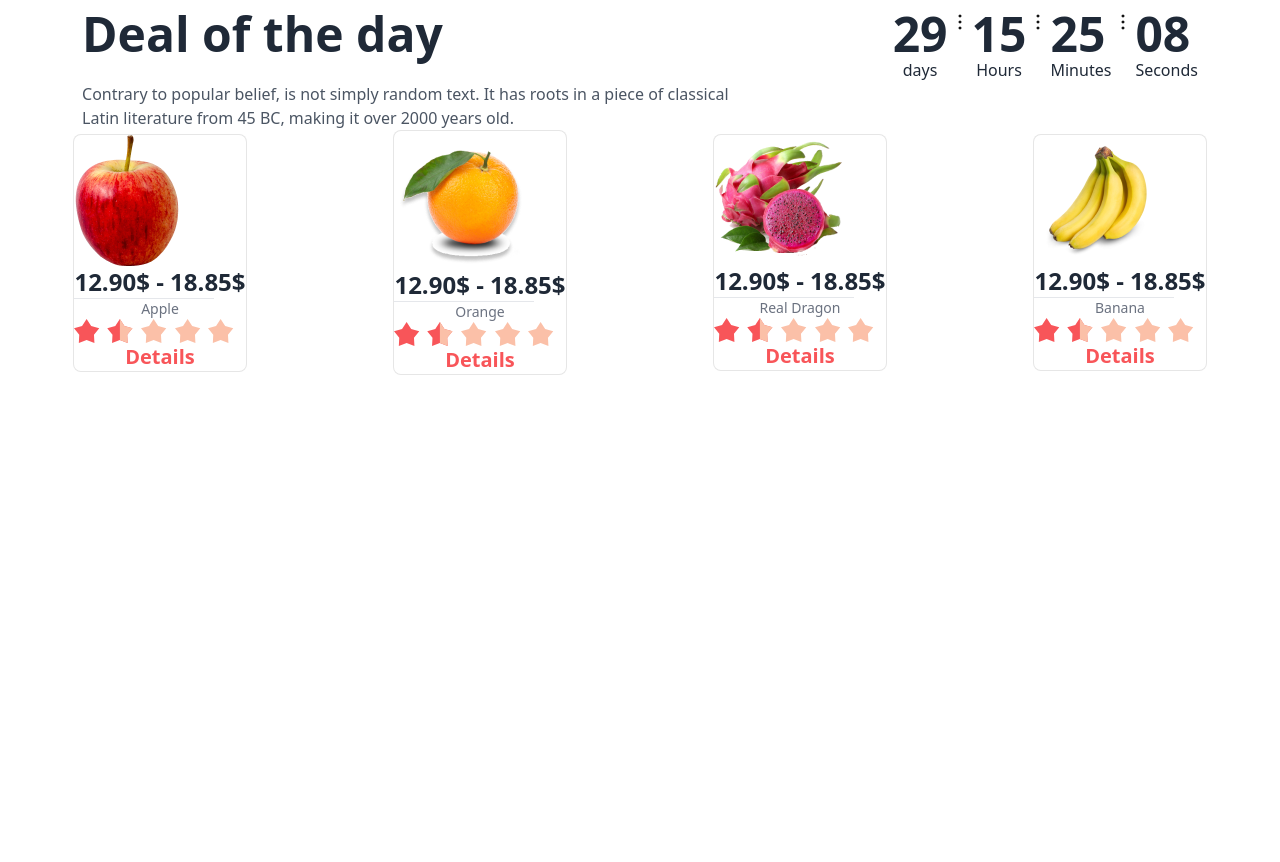
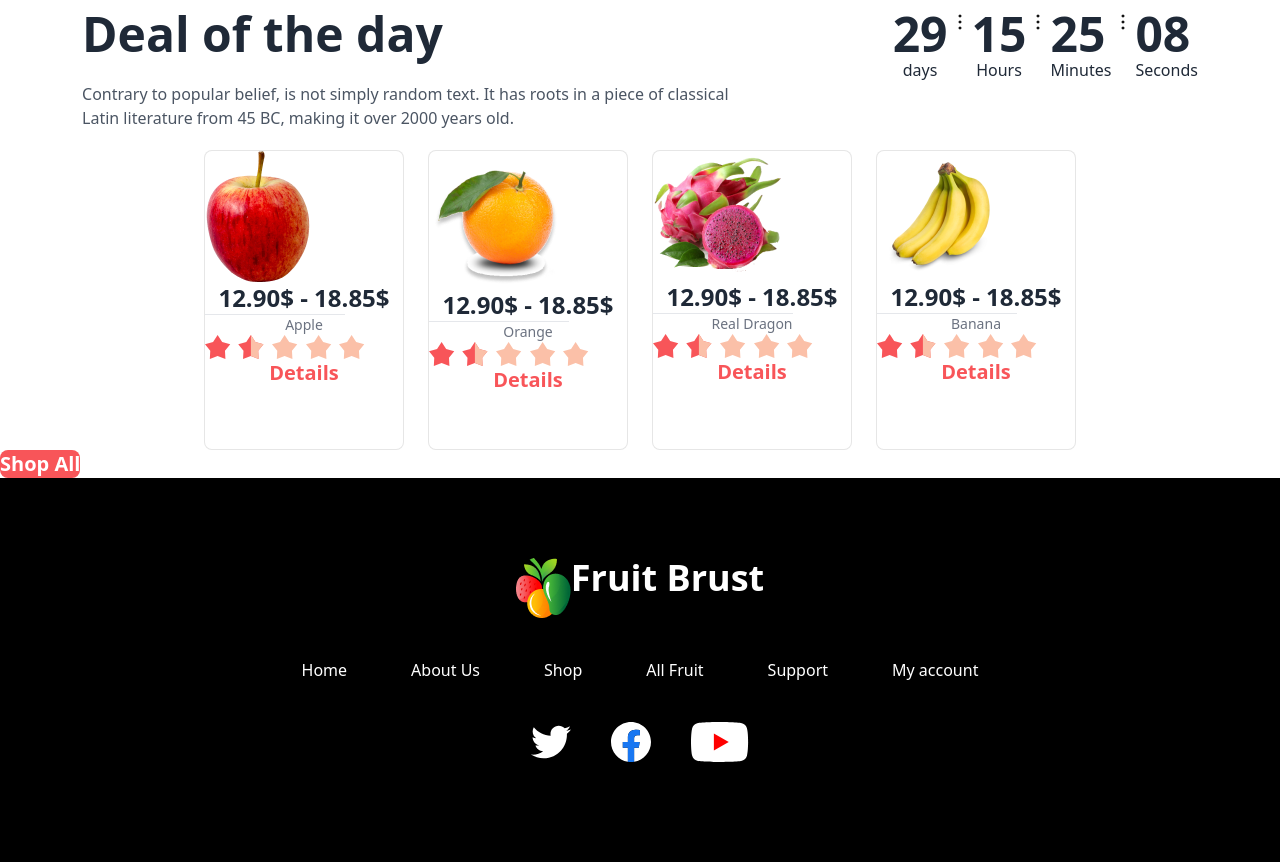
Before and after one commit to riajul5000/fruit-brust-assignment, a plain HTML site: page index.html in a window 1280 px wide. Shown: the part 1378-2240 px from the top of the page. Before the commit the page ends 1753 px from the top, so only its background shows below. Drawn offline with nearby package versions, Linux system fonts and the light colour scheme.

Commit message:
html tags more add and something changed

```diff
--- a/index.html
+++ b/index.html
@@ -21,6 +21,9 @@
         background-color: white;
         box-shadow: gray;
     }
+    #div-banner{
+      gap: 10px;
+    }
     hr{
       width: 140px;
       height: 1px;
@@ -30,6 +33,10 @@
       border-radius: 8px;
       border: 1px solid rgba(18, 18, 18, 0.10);
       background: #FFF;
+      width: 200px;
+      height: 300px;
+      flex-shrink: 0;
+      gap: 5px;
     }
     #button{
       color: #F85559;
@@ -271,8 +278,8 @@
             </div>
         </section>
 
-        <div class=" flex justify-around items-center text-center">
-          <div id="div1" class="">
+        <div class=" flex justify-center text-center gap-6 mt-5 ">
+          <div id="div1" class=" w-">
             <img src="fruit6.png" alt="">
             <h2 class=" text-2xl font-bold">12.90$ - 18.85$</h2>
             <hr>
@@ -335,11 +342,73 @@
             </svg>
             <button id="button" class=" text-xl font-bold text ">Details</button>
           </div>
+        </div>
+        <button id="btn" class=" text-xl  font-bold rounded-lg align-middle ">Shop All</button>
 
+    </main>
+    <footer class=" bg-black h-96">
+      <section>
+        <div class="flex justify-center pt-20">
+          <img src="logo.png" alt="">
+          <h2 class=" text-4xl text-white font-bold ">Fruit Brust</h2>
         </div>
 
-    </main>
-    <footer>
+        <div class="flex text-white justify-center gap-16 pt-10 ">
+          <div>
+            <p>Home</p>
+          </div>
+          <div>
+            <p>About Us</p>
+          </div>
+          <div>
+            <p>Shop</p>
+          </div>
+          <div>
+            <p>All Fruit</p>
+          </div>
+          <div>
+            <p>Support</p>
+          </div>
+          <div>
+            <p>My account</p>
+          </div>
+        </div>
+
+        <div class="flex justify-center gap-10 p-10">
+          <div>
+            <svg xmlns="http://www.w3.org/2000/svg" width="40" height="40" viewBox="0 0 40 40" fill="none">
+              <g clip-path="url(#clip0_12_5266)">
+                <path d="M40 7.5975C38.5125 8.25 36.9275 8.6825 35.275 8.8925C36.975 7.8775 38.2725 6.2825 38.8825 4.36C37.2975 5.305 35.5475 5.9725 33.6825 6.345C32.1775 4.7425 30.0325 3.75 27.6925 3.75C23.1525 3.75 19.4975 7.435 19.4975 11.9525C19.4975 12.6025 19.5525 13.2275 19.6875 13.8225C12.87 13.49 6.8375 10.2225 2.785 5.245C2.0775 6.4725 1.6625 7.8775 1.6625 9.39C1.6625 12.23 3.125 14.7475 5.305 16.205C3.9875 16.18 2.695 15.7975 1.6 15.195C1.6 15.22 1.6 15.2525 1.6 15.285C1.6 19.27 4.4425 22.58 8.17 23.3425C7.5025 23.525 6.775 23.6125 6.02 23.6125C5.495 23.6125 4.965 23.5825 4.4675 23.4725C5.53 26.72 8.545 29.1075 12.13 29.185C9.34 31.3675 5.7975 32.6825 1.9625 32.6825C1.29 32.6825 0.645 32.6525 0 32.57C3.6325 34.9125 7.9375 36.25 12.58 36.25C27.67 36.25 35.92 23.75 35.92 12.915C35.92 12.5525 35.9075 12.2025 35.89 11.855C37.5175 10.7 38.885 9.2575 40 7.5975Z" fill="white"/>
+              </g>
+              <defs>
+                <clipPath id="clip0_12_5266">
+                  <rect width="40" height="40" fill="white"/>
+                </clipPath>
+              </defs>
+            </svg>
+          </div>
+          <div>
+            <svg xmlns="http://www.w3.org/2000/svg" width="40" height="40" viewBox="0 0 40 40" fill="none">
+              <g clip-path="url(#clip0_12_5269)">
+                <path d="M40 20C40 29.9828 32.6859 38.257 23.125 39.757V25.7813H27.7852L28.6719 20H23.125V16.2484C23.125 14.6664 23.9 13.125 26.3844 13.125H28.9062V8.20313C28.9062 8.20313 26.6172 7.8125 24.4289 7.8125C19.8609 7.8125 16.875 10.5813 16.875 15.5938V20H11.7969V25.7813H16.875V39.757C7.31406 38.257 0 29.9828 0 20C0 8.95469 8.95469 0 20 0C31.0453 0 40 8.95469 40 20Z" fill="white"/>
+                <path d="M27.7852 25.7812L28.6719 20H23.125V16.2484C23.125 14.6667 23.8998 13.125 26.3843 13.125H28.9062V8.20312C28.9062 8.20312 26.6175 7.8125 24.4293 7.8125C19.8609 7.8125 16.875 10.5813 16.875 15.5938V20H11.7969V25.7812H16.875V39.757C17.8933 39.9167 18.9369 40 20 40C21.0631 40 22.1067 39.9167 23.125 39.757V25.7812H27.7852Z" fill="#1877F2"/>
+              </g>
+              <defs>
+                <clipPath id="clip0_12_5269">
+                  <rect width="40" height="40" fill="white"/>
+                </clipPath>
+              </defs>
+            </svg>
+          </div>
+          <div>
+            <svg xmlns="http://www.w3.org/2000/svg" width="58" height="40" viewBox="0 0 58 40" fill="none">
+              <path d="M55.9526 6.25899C55.294 3.81162 53.3644 1.88249 50.9175 1.22347C46.4468 0 28.5643 0 28.5643 0C28.5643 0 10.6821 0 6.21148 1.17683C3.81162 1.83542 1.83498 3.81206 1.17639 6.25899C0 10.7292 0 20 0 20C0 20 0 29.3174 1.17639 33.741C1.83542 36.1879 3.76455 38.1175 6.21192 38.7765C10.7292 40 28.5647 40 28.5647 40C28.5647 40 46.4468 40 50.9175 38.8232C53.3649 38.1646 55.294 36.235 55.953 33.7881C57.1294 29.3174 57.1294 20.0471 57.1294 20.0471C57.1294 20.0471 57.1765 10.7292 55.9526 6.25899Z" fill="white"/>
+              <path d="M22.8706 28.5648L37.7409 20.0001L22.8706 11.4354V28.5648Z" fill="#FF0000"/>
+            </svg>
+          </div>
+        </div>
+
+      </section>
 
     </footer>
 
```
